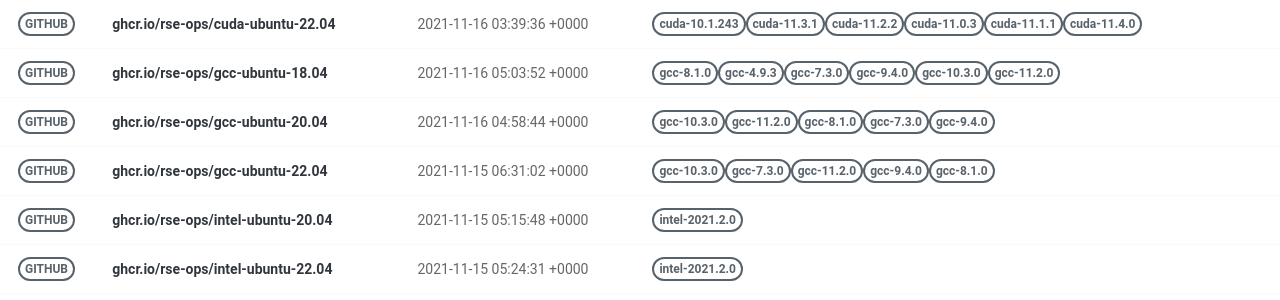
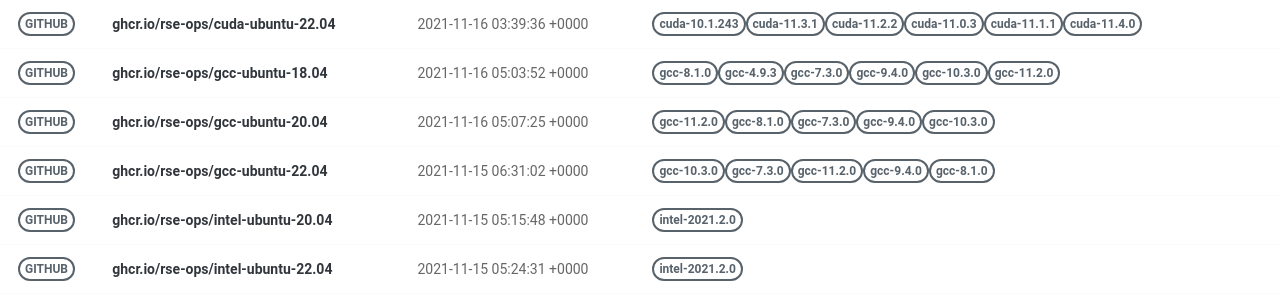
Before and after one commit to rse-ops/docker-images, a Jekyll site: the page built from pages/index.md, in a window 1280 px wide. Shown: the part 326-626 px from the top of the page. Built offline with Jekyll 4.4.1, drawn with Linux system fonts in a browser that asks for light colours; nearby versions of some CDN libraries.

Commit message:
Automated push to update library 2021-11-16

```diff
--- a/_library/ghcr.io-rse-ops-gcc-ubuntu-20.04.md
+++ b/_library/ghcr.io-rse-ops-gcc-ubuntu-20.04.md
@@ -1,14 +1,11 @@
 ---
 layout: container
 name: ghcr.io/rse-ops/gcc-ubuntu-20.04
-updated_at: 2021-11-16 04:58:44.245354
+updated_at: 2021-11-16 05:07:25.636050
 
 
 container_url: https://github.com/orgs/rse-ops/packages/container/package/gcc-ubuntu-20.04
 versions:
- - tag: gcc-10.3.0
-   dockerfile: https://github.com/rse-ops/docker-images/blob/main/ubuntu/gcc/Dockerfile
-   manifest: https://crane.ggcr.dev/manifest/ghcr.io/rse-ops/gcc-ubuntu-20.04:gcc-10.3.0
  - tag: gcc-11.2.0
    dockerfile: https://github.com/rse-ops/docker-images/blob/main/ubuntu/gcc/Dockerfile
    manifest: https://crane.ggcr.dev/manifest/ghcr.io/rse-ops/gcc-ubuntu-20.04:gcc-11.2.0
```
Also changed, not shown: other parts of _library/ghcr.io-rse-ops-gcc-ubuntu-20.04.md (+3 -0 lines).
